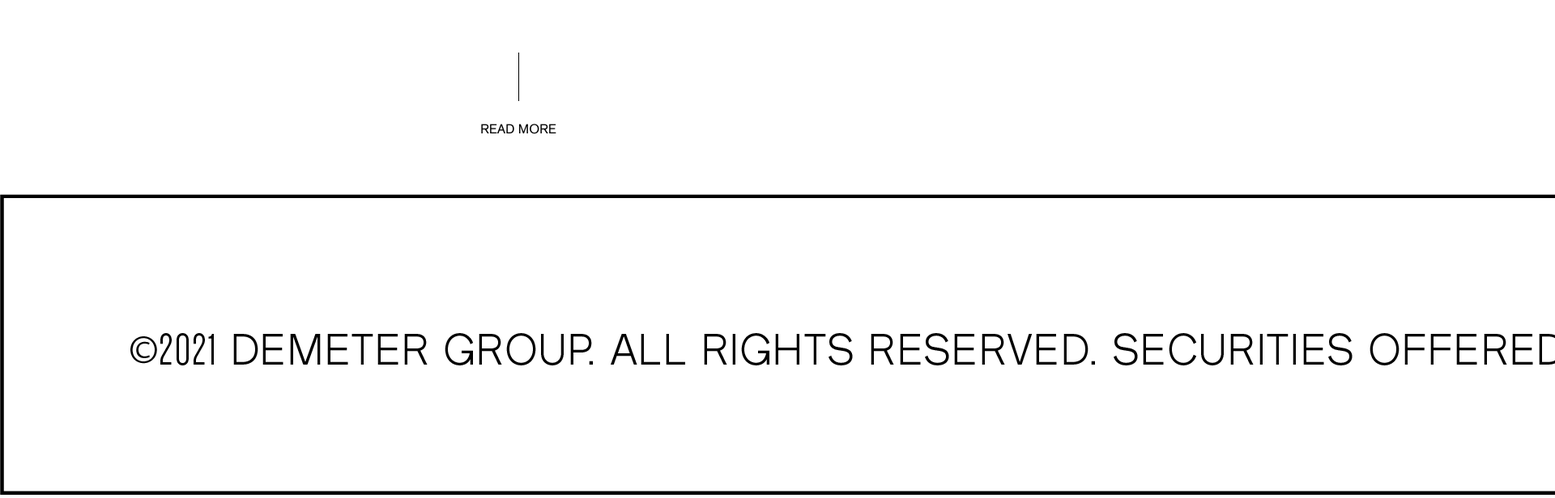
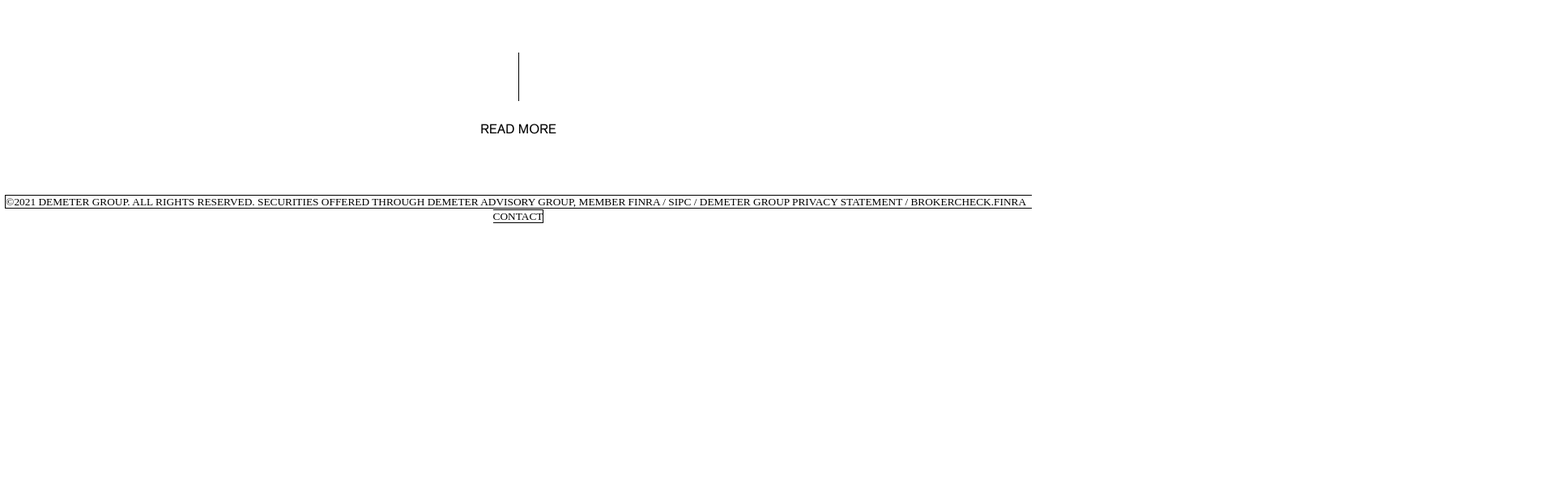
Before and after one commit to asreenz/john_D, a website: page index.html in a window 1280 px wide. Shown: the part 1440-2056 px from the top of the page at 81% size, 1920 px wide, since content can reach past the window. After the commit the page ends 1716 px from the top, so only its background shows below. Drawn offline with nearby package versions, Linux system fonts and the light colour scheme; a web font is replaced by a local one.

Commit message:
Update index.html

```diff
--- a/index.html
+++ b/index.html
@@ -31,8 +31,8 @@
         <div class="vertical-line"></div>
         <p class="read"><a href="about.html">READ MORE</a></p>
     </div>
-    <div class="footer">
-        <img class="footer_img" src="footer.png">
+     <div class="footer">
+        <small class="footer-description">©2021 DEMETER GROUP. ALL RIGHTS RESERVED. SECURITIES OFFERED THROUGH DEMETER ADVISORY GROUP, MEMBER FINRA / SIPC / DEMETER GROUP PRIVACY STATEMENT / BROKERCHECK.FINRA&nbsp&nbsp CONTACT</small>
     </div>
     <script src="https://unpkg.com/aos@next/dist/aos.js"></script>
     <script src="app.js"></script>
```
